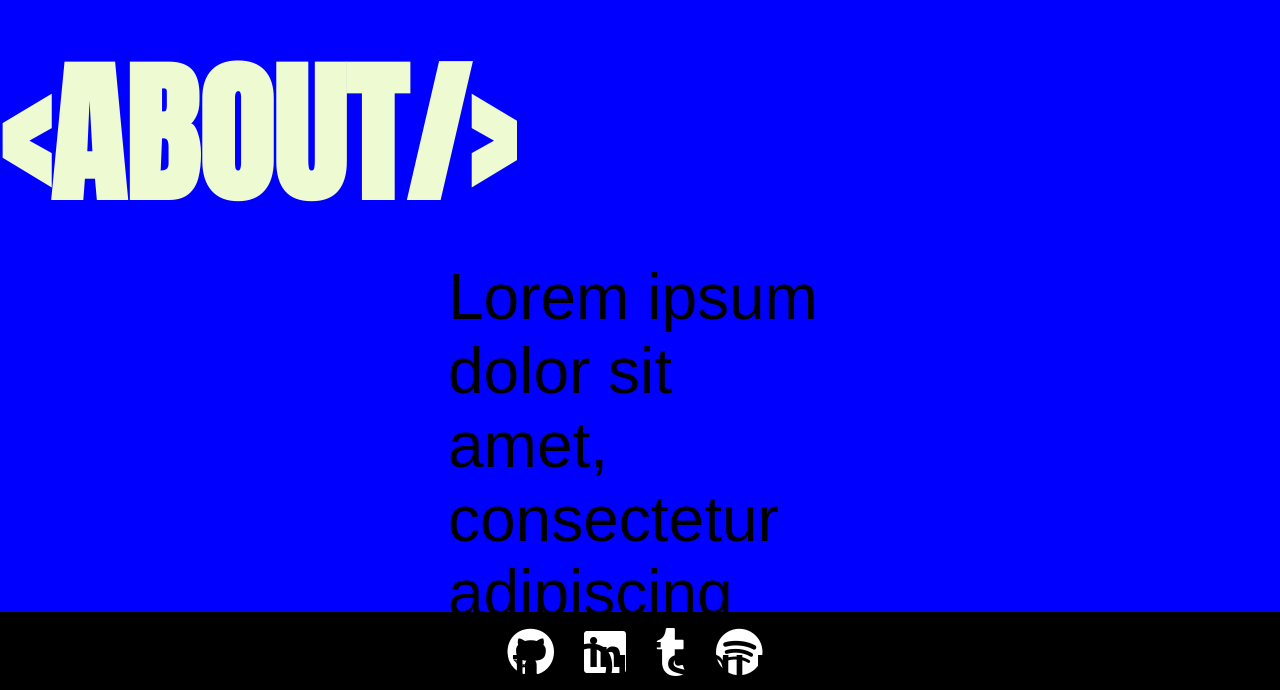
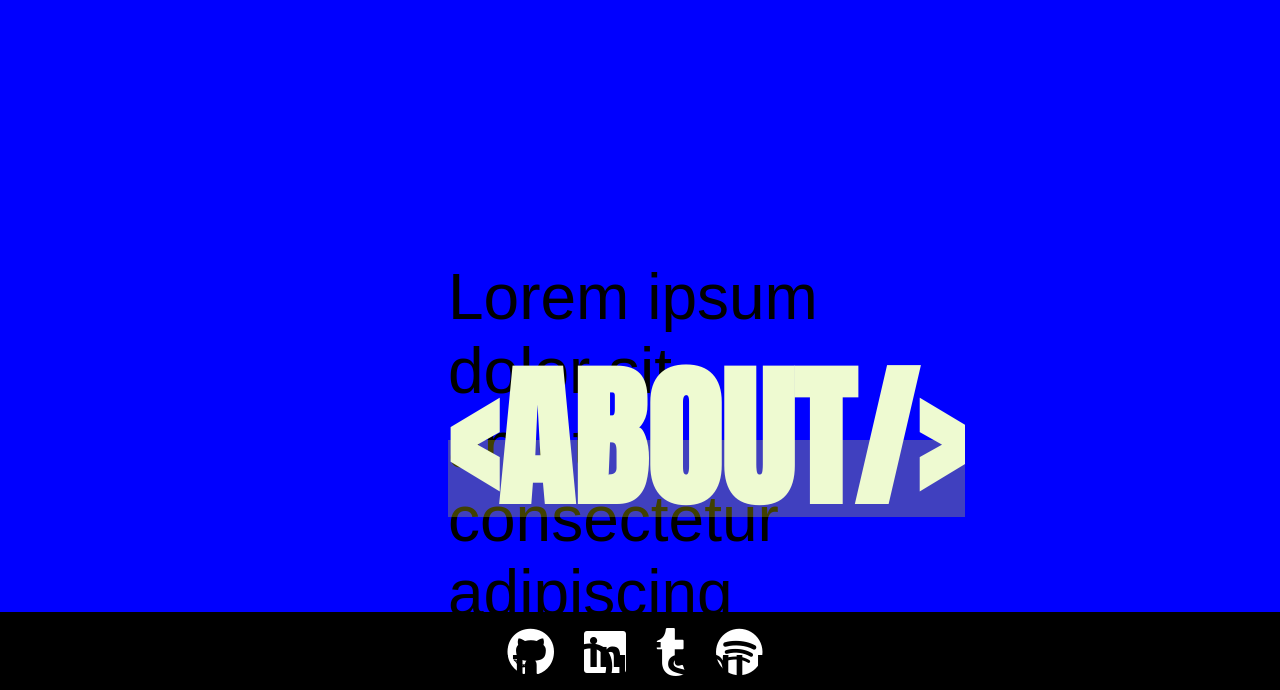
Before and after one commit to Adrianwritenow/portfolio, a React (Create React App) app: page /about in a window 1280 px wide. Shown: the part 108-798 px from the top of the page. Built offline with nearby package versions, Linux system fonts and the light colour scheme; a web font is replaced by a local one.

Commit message:
move header to content div to transition both

```diff
--- a/src/App.css
+++ b/src/App.css
@@ -150,7 +150,7 @@ button {
   color: #EEFAD1;
   font-size: 12vw;
   clip: rect(auto auto auto auto);
-  position: absolute; }
+  position: fixed; }
 
 .linethru--rev {
   font-family: Anton;
--- a/src/App.scss
+++ b/src/App.scss
@@ -260,7 +260,7 @@ button{
   color: #EEFAD1;
   font-size: 12vw;
   clip: rect(auto auto auto auto);
-  position: absolute;
+  position: fixed;
 
 
   }
--- a/src/components/about.js
+++ b/src/components/about.js
@@ -15,9 +15,10 @@ class About extends Component {
 
           <section className="one">
             <div className="wrapper">
-              <h1 className="linethru">
-                &#x0003C;ABOUT&#x0002F;&#x0003E;</h1>
+
                 <div className="content">
+                <h1 className="linethru">
+                  &#x0003C;ABOUT&#x0002F;&#x0003E;</h1>
                   <p>Lorem ipsum dolor sit amet, consectetur adipiscing elit.
                   Quisque vitae dictum erat.</p>
                 </div>
@@ -27,9 +28,10 @@ class About extends Component {
 
           <section className="two">
             <div className="wrapper">
-              <h1 className="linethru">
-                &#x0003C;ABOUT&#x0002F;&#x0003E;</h1>
+
                 <div className="content">
+                <h1 className="linethru">
+                  &#x0003C;ABOUT&#x0002F;&#x0003E;</h1>
                   <p>Suspendisse ac posuere dolor.
                  Duis sit amet euismod lacus. Ut sodales mi arcu, at pulvinar sapien gravida eleifend.
                  In semper cursus fringilla. </p>
@@ -41,14 +43,15 @@ class About extends Component {
           <section className="three">
             <div className="wrapper">
               <div className="content">
+              <h1 className="linethru">
+                &#x0003C;ABOUT&#x0002F;&#x0003E;</h1>
                 <p>Duis et risus id elit rutrum volutpat.
                 Morbi mattis nibh ligula, sit amet consectetur ipsum eleifend id. Curabitur consequat tempor lectus a dignissim.
                 Duis iaculis ante justo, lobortis interdum odio condimentum ac. Integer rhoncus dapibus nisi sed porta.
                 Mauris tortor metus, consectetur quis leo a, maximus fermentum nunc. Integer maximus a felis vel tempus.
                 Praesent ullamcorper congue urna venenatis mattis.</p>
               </div>
-              <h1 className="linethru">
-                &#x0003C;ABOUT&#x0002F;&#x0003E;</h1>
+
             </div>
 
           </section>
```
